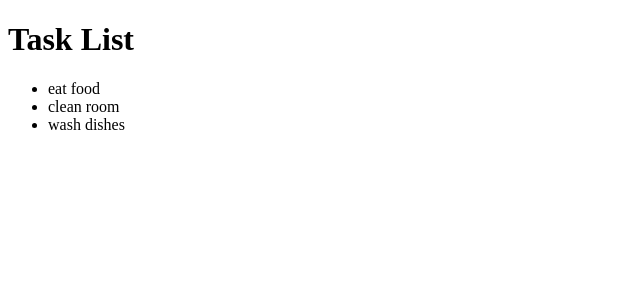
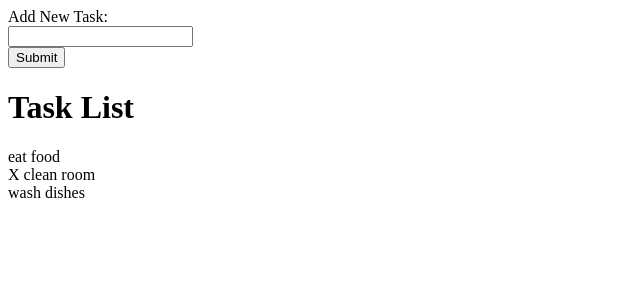
Before and after one commit to tjlee527/WeddingWebsite, a React (Create React App) app in the folder client/: page / in a window 1280 px wide. Shown: the top 300 px of the page, without its empty margins (0-640 px from the left). Built offline with nearby package versions, Linux system fonts and the light colour scheme; the HTML template or start-up script is replaced by a standard one.

Commit message:
added ability to add new task

```diff
--- /dev/null
+++ b/client/src/AddNewTask.jsx
@@ -0,0 +1,42 @@
+import React from 'react';
+
+class AddNewTask extends React.Component {
+  constructor(props) {
+    super(props);
+    this.state = {
+      value: ''
+    }
+
+    this.onInputChange = this.onInputChange.bind(this);
+    this.onSubmit = this.onSubmit.bind(this);
+  }
+
+  onInputChange(event) {
+    this.setState({
+      value: event.target.value
+    })
+  }
+
+  onSubmit(event) {
+    event.preventDefault();
+    let newTask = this.state.value;
+    this.props.addNewTask(newTask);
+    this.setState({
+      value: ''
+    })
+  }
+
+  render() {
+    return (
+      <form onSubmit={this.onSubmit} >
+        <label>
+          Add New Task: <br></br>
+          <input value={this.state.value} type='text' name='newTask' onChange={this.onInputChange}></input><br></br>
+        </label>
+        <input type='submit'></input>
+      </form>
+    );
+  }
+}
+
+export default AddNewTask;
--- a/client/src/App.jsx
+++ b/client/src/App.jsx
@@ -5,12 +5,41 @@ class App extends React.Component {
   constructor(props) {
     super(props);
     this.state = {
-      tasks: [['eat food', false], ['clean room', false], ['wash dishes', false]]
+      tasks: [['eat food', false], ['clean room', true], ['wash dishes', false]]
     }
+
+    this.toggleTask = this.toggleTask.bind(this);
+    this.addNewTask = this.addNewTask.bind(this);
   }
+
+  toggleTask(id, desc, status) {
+    let newStatus = (status === 'false' ? true : false);
+    let newTasks = this.state.tasks.reduce((arr, task) => {
+      arr.push([...task]);
+      return arr;
+    } ,[]);
+
+    newTasks[id] = [desc, newStatus];
+    this.setState({
+      tasks: newTasks
+    })
+  }
+
+  addNewTask(taskDesc) {
+    let newTasks = this.state.tasks.reduce((arr, task) => {
+      arr.push([...task]);
+      return arr;
+    } ,[]);
+
+    newTasks.push([taskDesc, false]);
+    this.setState({
+      tasks: newTasks
+    })
+  }
+
   render(){
     return (
-      <TaskContainer tasks={this.state.tasks}/>
+      <TaskContainer addNewTask={this.addNewTask} toggleTask={this.toggleTask} tasks={this.state.tasks}/>
     )
   }
 }
--- a/client/src/TaskContainer.jsx
+++ b/client/src/TaskContainer.jsx
@@ -1,4 +1,6 @@
 import React from 'react';
+import TaskRow from './TaskRow.jsx';
+import AddNewTask from './AddNewTask.jsx';
 
 class TaskContainer extends React.Component {
   constructor(props) {
@@ -8,15 +10,15 @@ class TaskContainer extends React.Component {
   render() {
     return (
       <div className="taskContainer">
+        < AddNewTask addNewTask={this.props.addNewTask}/>
         <h1>Task List</h1>
-        <ul>
-          {/* <li>yes</li> */}
+        <div>
           {this.props.tasks.map((task, index) => {
             return (
-              <li key = {index}>{task[0]}</li>
+              < TaskRow key={index} id={index} task={task} toggleTask={this.props.toggleTask}/>
             )
           })}
-        </ul>
+        </div>
       </div>
     )
   }
--- /dev/null
+++ b/client/src/TaskRow.jsx
@@ -0,0 +1,28 @@
+import React from 'react';
+
+class TaskRow extends React.Component {
+  constructor(props) {
+    super(props);
+
+    this.taskClicked = this.taskClicked.bind(this);
+  }
+
+  taskClicked(event) {
+    let status = event.currentTarget.getAttribute('status');
+    let description = event.currentTarget.getAttribute('desc');
+    let id = event.currentTarget.getAttribute('id');
+    this.props.toggleTask(id, description, status)
+  }
+
+  render() {
+    let done = this.props.task[1];
+    let taskDescription = this.props.task[0];
+    return (
+      <div >
+        <div id={this.props.id} status={done.toString()} desc={taskDescription} onClick={this.taskClicked}>{done ? 'X ' : null}{taskDescription}</div>
+      </div>
+    )
+  }
+};
+
+export default TaskRow;
```
Also changed, not shown: 1 other file (tests, documents, lock files or other folders).
